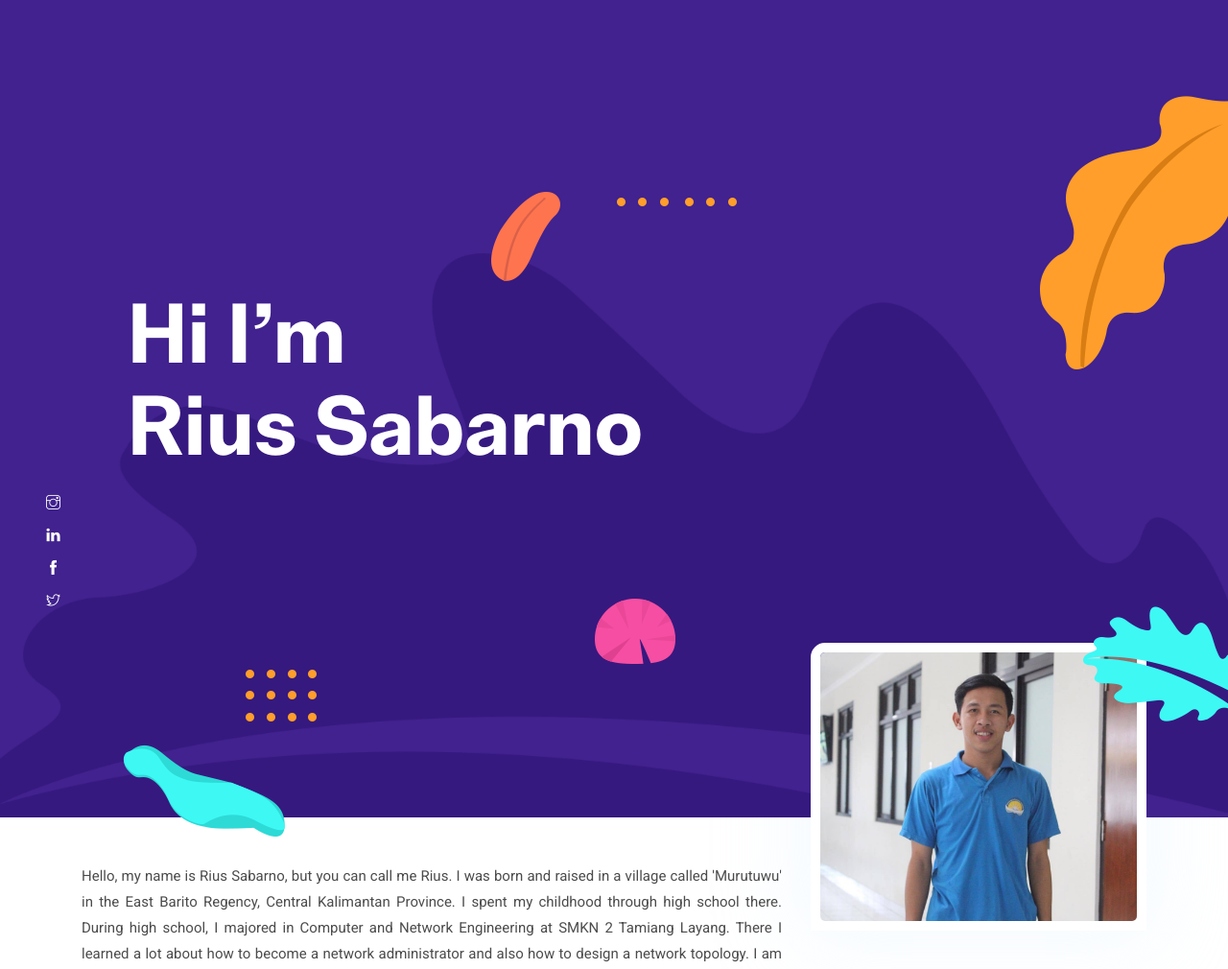
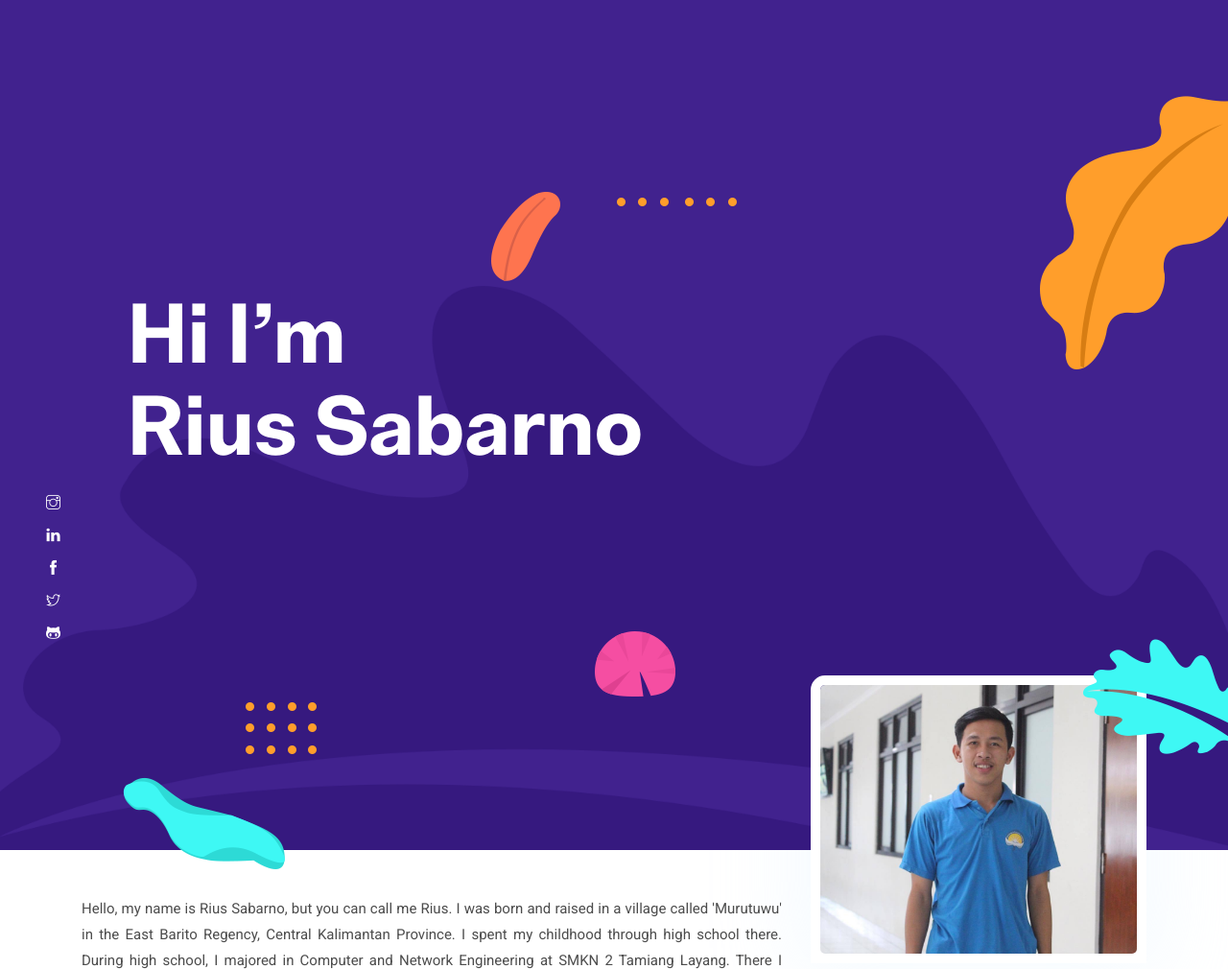
Before and after one commit to rius1212/local, a plain HTML site: page index.html in a window 1280 px wide. Shown: the top 1010 px of the page at 96% size. Drawn offline with nearby package versions, Linux system fonts and the light colour scheme.

Commit message:
update index.html

```diff
--- a/index.html
+++ b/index.html
@@ -73,6 +73,7 @@
     <li class="mb-3"><a class="text-white" href="https://www.linkedin.com/in/rius-sabarno-75240a174/" target="blank"><i class="ti-linkedin"></i></a></li>
     <li class="mb-3"><a class="text-white" href="https://www.facebook.com/rius.murutuwu?ref=bookmarks" target="blank"><i class="ti-facebook"></i></a></li>
     <li class="mb-3"><a class="text-white" href="https://twitter.com/SabarnoRius"><i class="ti-twitter" target="blank"></i></a></li>
+    <li class="mb-3"><a class="text-white" href="https://github.com/rius1212" target="blank"><i class="ti-github"></i></a></li>
   </ul>
   <!-- /social icon -->
 </section>
```
